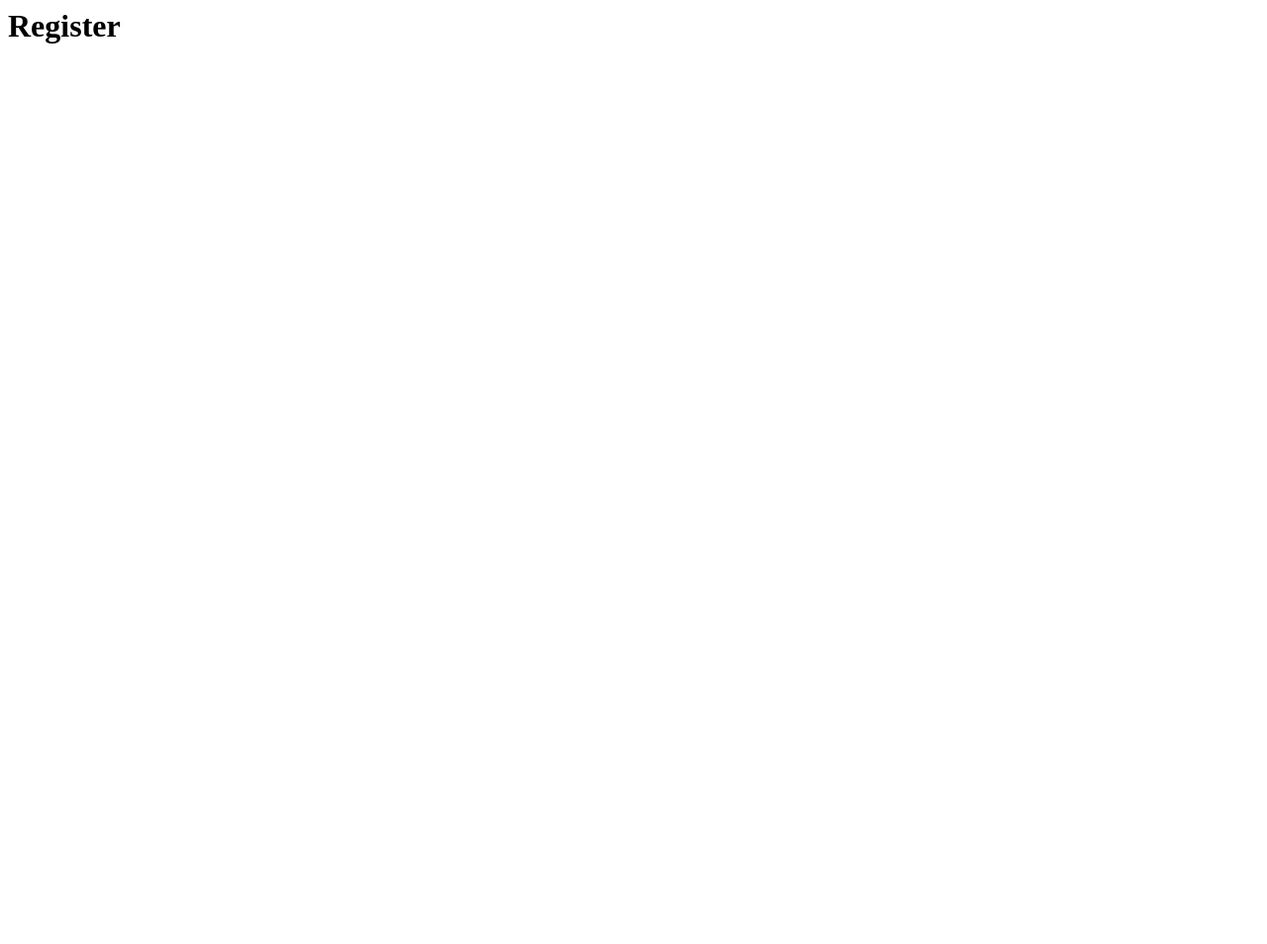
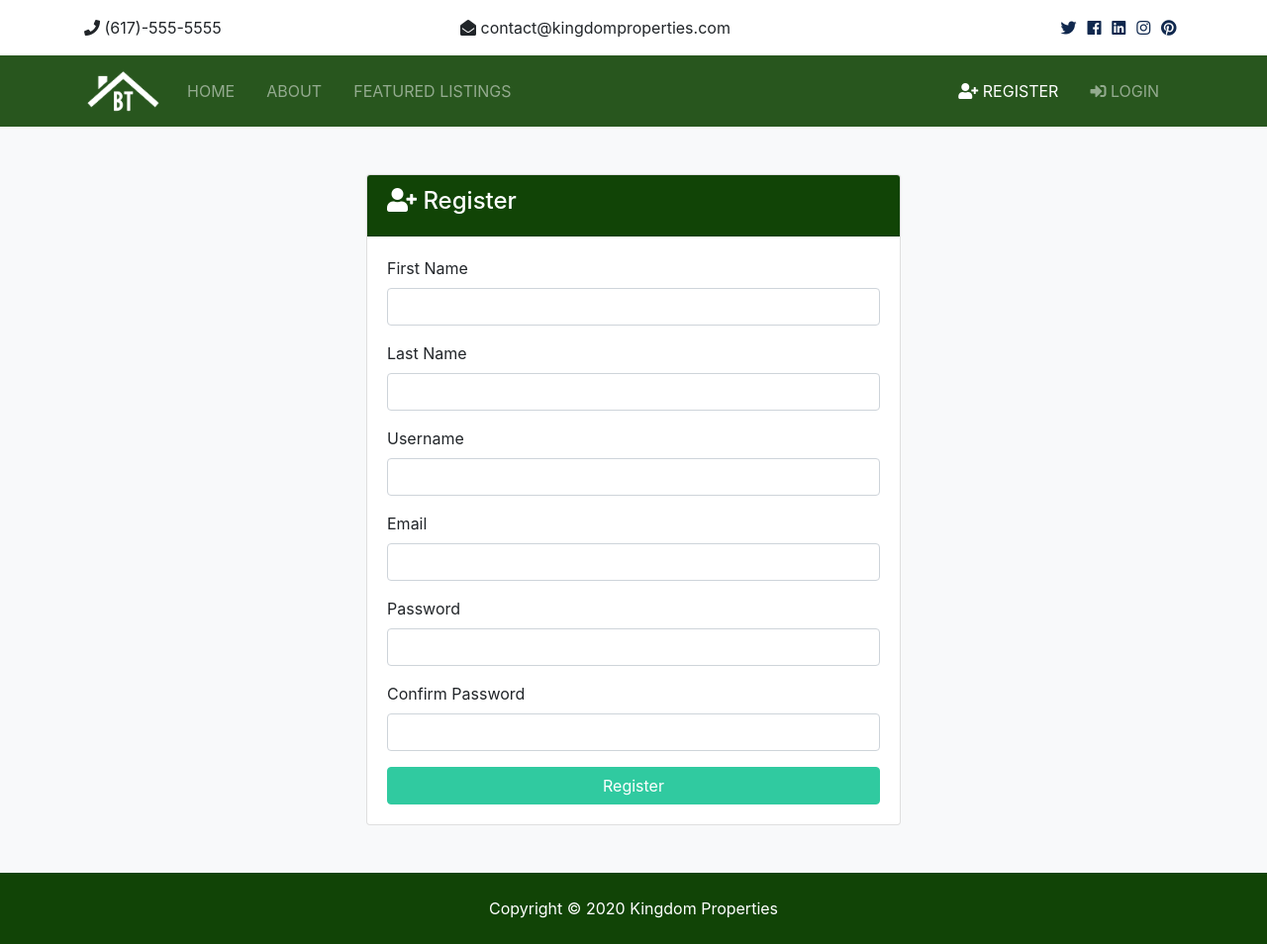
Before and after one commit to romangrubic/django-realestatewebsite, a Django app: page /accounts/register in a window 1280 px wide. Before the commit the page is almost empty. Shown: the whole page at 99% size. Before the commit the page ends 44 px from the top, so only its background shows below. Run offline with Django 3.2, Linux system fonts and the light colour scheme; some libraries are stand-ins or nearby versions.

Commit message:
Added register and login templates.

```diff
--- a/accounts/views.py
+++ b/accounts/views.py
@@ -3,11 +3,21 @@ from django.shortcuts import render, redirect
 
 # Create your views here.
 def register(request):
-    return render(request, 'accounts/register.html')
+    if request.method == 'POST':
+        #Register user
+        print('SUBMIT')
+        return redirect('register')
+    else:
+        return render(request, 'accounts/register.html')
 
 
 def login(request):
-    return render(request, 'accounts/login.html')
+    if request.method == 'POST':
+        #Login user
+        print('LOGIN')
+        return redirect('login')
+    else:
+        return render(request, 'accounts/login.html')
 
 
 def logout(request):
--- /dev/null
+++ b/templates/accounts/dashboard.html
@@ -0,0 +1,4 @@
+{% extends 'base.html' %}
+{% block content %}
+
+{% endblock %}
--- a/templates/accounts/dashborad.html
+++ /dev/null
@@ -1 +0,0 @@
-<h1>Dash</h1>
--- a/templates/accounts/register.html
+++ b/templates/accounts/register.html
@@ -1 +1,47 @@
-<h1>Register</h1>
+{% extends 'base.html' %}
+{% block content %}
+<section id="register" class="bg-light py-5">
+    <div class="container">
+      <div class="row">
+        <div class="col-md-6 mx-auto">
+          <div class="card">
+            <div class="card-header bg-primary text-white">
+              <h4>
+                <i class="fas fa-user-plus"></i> Register</h4>
+            </div>
+            <div class="card-body">
+                <form action="{% url 'register' %}" method="POST">
+                {% csrf_token %}
+                  <div class="form-group">
+                  <label for="first_name">First Name</label>
+                  <input type="text" name="first_name" class="form-control" required>
+                </div>
+                <div class="form-group">
+                  <label for="last_name">Last Name</label>
+                  <input type="text" name="last_name" class="form-control" required>
+                </div>
+                <div class="form-group">
+                  <label for="username">Username</label>
+                  <input type="text" name="username" class="form-control" required>
+                </div>
+                <div class="form-group">
+                  <label for="email">Email</label>
+                  <input type="email" name="email" class="form-control" required>
+                </div>
+                <div class="form-group">
+                  <label for="password2">Password</label>
+                  <input type="password" name="password" class="form-control" required>
+                </div>
+                <div class="form-group">
+                  <label for="password">Confirm Password</label>
+                  <input type="password" name="password2" class="form-control" required>
+                </div>
+                <input type="submit" value="Register" class="btn btn-secondary btn-block">
+              </form>
+            </div>
+          </div>
+        </div>
+      </div>
+    </div>
+  </section>
+{% endblock %}
--- a/templates/partials/_navbar.html
+++ b/templates/partials/_navbar.html
@@ -45,7 +45,7 @@
           </ul>
 
           <ul class="navbar-nav ml-auto">
-            <li {% if 'listings' in request.path %}
+            <li {% if 'register' in request.path %}
                 class="nav-item active mr-3"
                 {% else %}
                 class="nav-item mr-3"
@@ -54,7 +54,7 @@
                 <i class="fas fa-user-plus"></i> Register</a
               >
             </li>
-            <li {% if 'listings' in request.path %}
+            <li {% if 'login' in request.path %}
                 class="nav-item active mr-3"
                 {% else %}
                 class="nav-item mr-3"
```
Also changed, not shown: templates/accounts/login.html (+33 -1 lines).
